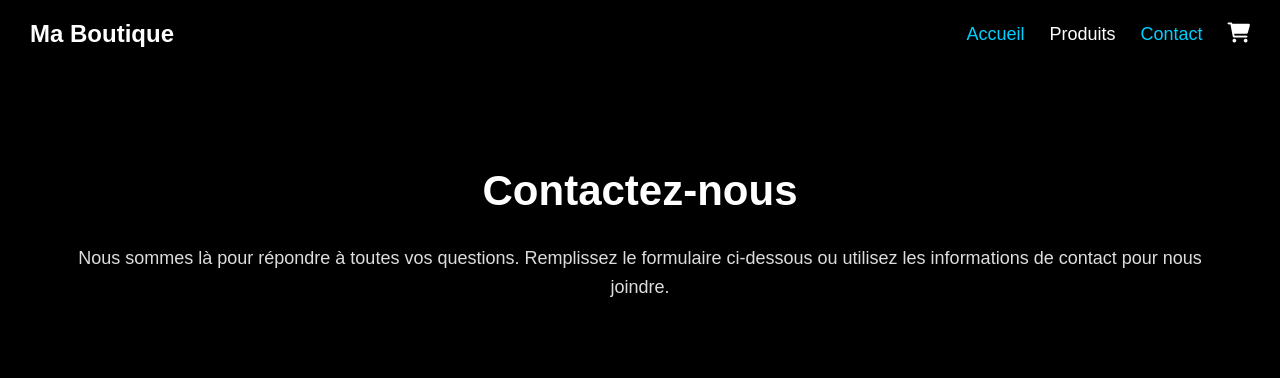
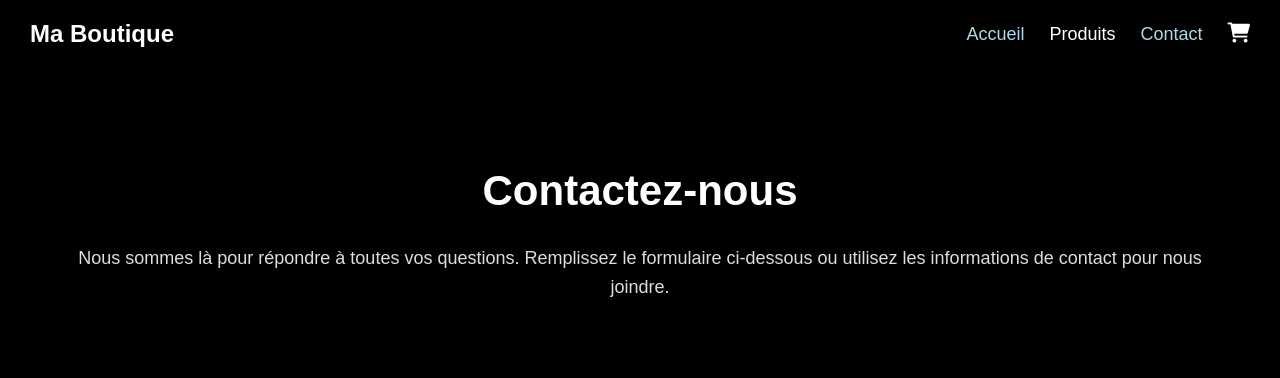
Before and after one commit to Nathor36/projet_dev_ecommerce, a PHP site: page /contact.php in a window 1280 px wide, with the pointer over the restyled element. Shown: the top 378 px of the page. Run offline with PHP 8.4, Linux system fonts and the light colour scheme.

Commit message:
Update style.contact.css

```diff
--- a/style.contact.css
+++ b/style.contact.css
@@ -45,7 +45,7 @@ nav.navbar {
 
 .navbar ul li a:hover,
 .navbar ul li a.active {
-    color: #00cfff;
+    color: lightblue;
 }
 
 .navbar i {
@@ -154,7 +154,7 @@ nav.navbar {
 }
 
 .submit-btn:hover {
-    background: #00aacc;
+    background: lightblue;
 }
 
 
```
